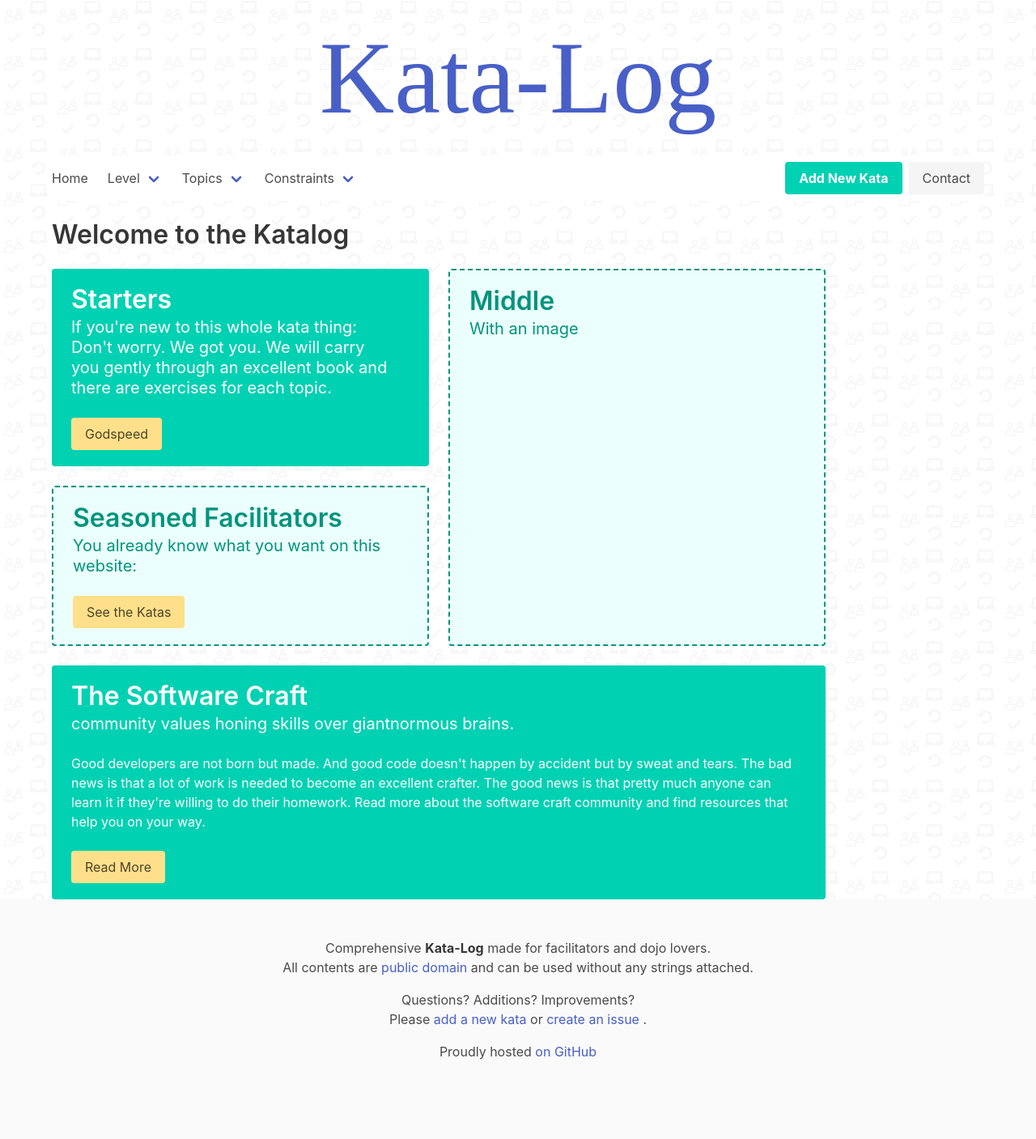
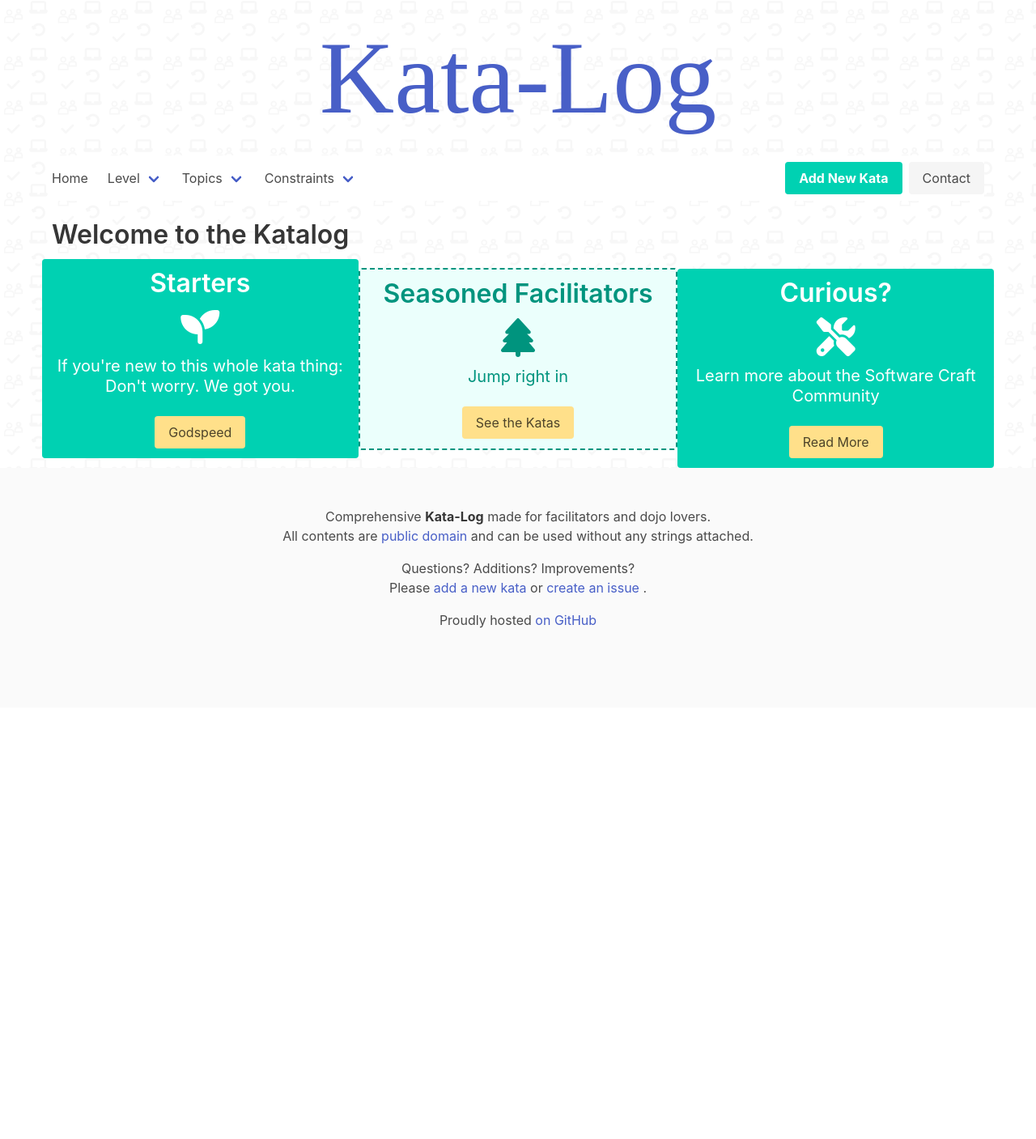
Before and after one commit to softwarecrafters/kata-log, a Jekyll site: the page built from landing.html, in a window 1280 px wide. Shown: the whole page at 81% size. Built offline with Jekyll 4.4.1, drawn with Linux system fonts in a browser that asks for light colours; some web fonts are replaced; after the commit the page ends 900 px from its top, so only the background shows below that.

Commit message:
change layout

```diff
--- a/landing.html
+++ b/landing.html
@@ -3,50 +3,29 @@
 layout: katas
 ---
 
-
-<div class="tile is-ancestor block">
-    <div class="tile is-vertical is-10 block">
-        <div class="tile">
-            <div class="tile is-parent is-vertical">
-                <article class="tile is-child notification is-primary">
-                    <p class="title">Starters</p>
-                    <p class="subtitle">If you're new to this whole kata thing: Don't worry. We got you.
-                        We will carry you gently through an excellent book and there are
-                        exercises for each topic.
-                    </p>
-                    <div class="content">
-                        <a class="button is-warning" href="distilled_practices.html">Godspeed</a>
-                    </div>
-                </article>
-                <article class="tile is-child notification is-primary is-light has-border">
-                    <p class="title">Seasoned Facilitators</p>
-                    <p class="subtitle">
-                        You already know what you want on this website:
-                    </p>
-                    <p><a class="button is-warning" href="katas.html">See the Katas</a></p>
-                </article>
-            </div>
-            <div class="tile is-parent">
-                <article class="tile is-child notification is-primary is-light has-border">
-                    <p class="title">Middle</p>
-                    <p class="subtitle">With an image</p>
-                </article>
-            </div>
-        </div>
-        <div class="tile is-parent">
-            <article class="tile is-child notification is-primary">
-                <p class="title">The Software Craft</p>
-                <p class="subtitle">community values honing skills over giantnormous brains.</p>
-                <div class="content ">
-                    Good developers are not born but made.
-                    And good code doesn't happen by accident but by sweat and tears.
-                    The bad news is that a lot of work is needed to become an excellent crafter.
-                    The good news is that pretty much anyone can learn it if they're willing to do their homework.
-                    Read more about the software craft community and find resources that help
-                    you on your way.
-                </div>
-                <a class="button is-warning" href="craft.html">Read More</a>
-            </article>
-        </div>
+<div class="columns block has-text-centered is-vcentered">
+    <div class="column notification is-primary">
+        <p class="title">Starters</p>
+        <span class="icon is-size-1 block">
+            <i class="fas fa-seedling" aria-hidden="true"></i>
+        </span>
+        <p class="subtitle">If you're new to this whole kata thing: Don't worry. We got you.</p>
+        <a class="button is-warning" href="distilled_practices.html">Godspeed</a>
+    </div>
+    <div class="column notification is-primary is-light has-border">
+        <p class="title">Seasoned Facilitators</p>
+        <span class="icon is-size-1 block">
+            <i class="fas fa-tree" aria-hidden="true"></i>
+        </span>
+        <p class="subtitle">Jump right in</p>
+        <a class="button is-warning" href="katas.html">See the Katas</a>
+    </div>
+    <div class="column notification is-primary">
+        <p class="title">Curious?</p>
+        <span class="icon is-size-1 block">
+            <i class="fas fa-screwdriver-wrench" aria-hidden="true"></i>
+        </span>
+        <p class="subtitle">Learn more about the Software Craft Community</p>
+        <a class="button is-warning" href="craft.html">Read More</a>
     </div>
 </div>
```
